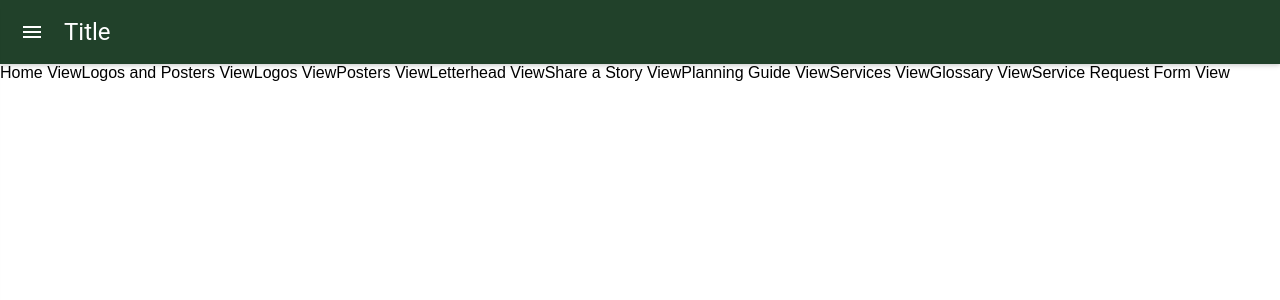
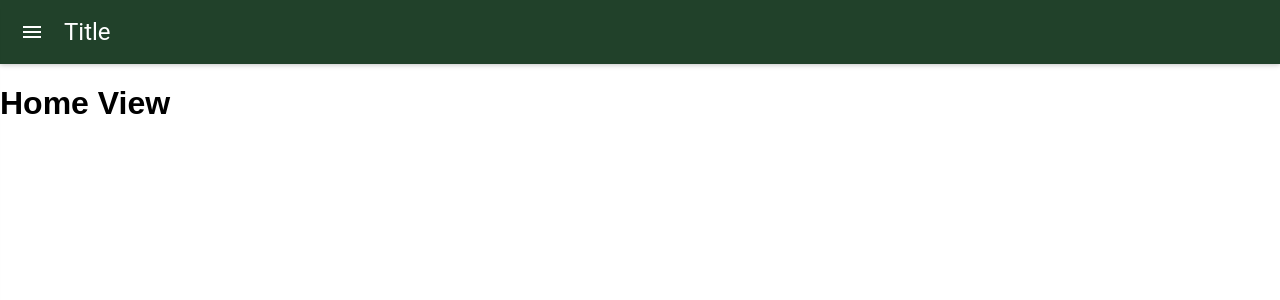
Before and after one commit to fus-marcom/resource-center, a React (Create React App) app: page / in a window 1280 px wide. Shown: the top 300 px of the page. Built offline with nearby package versions, Linux system fonts and the light colour scheme; what react-tap-event-plugin would draw is missing.

Commit message:
Add files for each view and links to drawer

```diff
--- a/src/App.js
+++ b/src/App.js
@@ -1,6 +1,6 @@
 import React, { Component } from 'react'
 import './App.css'
-import { Route } from 'react-router-dom'
+import { BrowserRouter, Route, Link } from 'react-router-dom'
 import AppBar from 'material-ui/AppBar'
 import Drawer from 'material-ui/Drawer'
 import MenuItem from 'material-ui/MenuItem'
@@ -18,6 +18,7 @@ class App extends Component {
   }
   render () {
     return (
+      <BrowserRouter>
         <MuiThemeProvider muiTheme={getMuiTheme(fusTheme)}>
           <div>
             <AppBar
@@ -31,21 +32,75 @@ class App extends Component {
               docked={false}
               onRequestChange={open => this.setState({ open })}
             >
-            <MenuItem>Menu Item</MenuItem>
-            <MenuItem>Menu Item 2</MenuItem>
+              <MenuItem>
+                <Link to='/'>Home</Link>
+              </MenuItem>
+              <MenuItem>
+                <Link to='/logos'>Logos</Link>
+              </MenuItem>
+              <MenuItem>
+                <Link to='/posters'>Posters</Link>
+              </MenuItem>
+              <MenuItem>
+                <Link to='/letterhead'>Letterhead</Link>
+              </MenuItem>
+              <MenuItem>
+                <Link to='/share-a-story'>Share a Story</Link>
+              </MenuItem>
+              <MenuItem>
+                <Link to='/service-request-form'>Service Request Form</Link>
+              </MenuItem>
+              <MenuItem>
+                <Link to='/tutorial'>Tutorial</Link>
+              </MenuItem>
             </Drawer>
-          <Route id='/'>Home View</Route>
-          <Route id='/logos-posters'>Logos and Posters View</Route>
-          <Route id='/logos'>Logos View</Route>
-          <Route id='/posters'>Posters View</Route>
-          <Route id='/letterhead'>Letterhead View</Route>
-          <Route id='/share-a-story'>Share a Story View</Route>
-          <Route id='/planning-guide'>Planning Guide View</Route>
-          <Route id='/services'>Services View</Route>
-          <Route id='/glossary'>Glossary View</Route>
-          <Route id='/service-request-form'>Service Request Form View</Route>
+
+            <Route exact path='/' render={() => <h1>Home View</h1>} />
+            <Route
+              exact
+              path='/logos-posters'
+              render={() => <h1>Logos and Posters View</h1>}
+            />
+            <Route exact path='/logos' render={() => <h1>Logos View</h1>} />
+            <Route exact path='/posters' render={() => <h1>Posters View</h1>} />
+            <Route
+              exact
+              path='/letterhead'
+              render={() => <h1>Letterhead View</h1>}
+            />
+            <Route
+              exact
+              path='/share-a-story'
+              render={() => <h1>Share a Story View</h1>}
+            />
+            <Route
+              exact
+              path='/planning-guide'
+              render={() => <h1>Planning Guide View</h1>}
+            />
+            <Route
+              exact
+              path='/services'
+              render={() => <h1>Services View</h1>}
+            />
+            <Route
+              exact
+              path='/glossary'
+              render={() => <h1>Glossary View</h1>}
+            />
+            <Route
+              exact
+              path='/service-request-form'
+              render={() => <h1>Service Request Form View</h1>}
+            />
+            <Route
+              exact
+              path='/tutorial'
+              render={() => <h1>Tutorial View</h1>}
+            />
           </div>
         </MuiThemeProvider>
+      </BrowserRouter>
     )
   }
 }
--- a/src/index.js
+++ b/src/index.js
@@ -1,14 +1,8 @@
 import React from 'react'
 import ReactDOM from 'react-dom'
-import { BrowserRouter } from 'react-router-dom'
 import './index.css'
 import App from './App'
 import registerServiceWorker from './registerServiceWorker'
 
-ReactDOM.render(
-  <BrowserRouter>
-    <App />
-  </BrowserRouter>,
-  document.getElementById('root')
-)
+ReactDOM.render(<App />, document.getElementById('root'))
 registerServiceWorker()
```
Also changed, not shown: src/views/Glossary.js (added), src/views/Home.js (added), src/views/Letterhead.js (added), src/views/Logos.js (added), src/views/LogosPosters.js (added), src/views/PlanningGuide.js (added), src/views/Posters.js (added), src/views/ServiceRequest.js (added), src/views/Services.js (added), src/views/Story.js (added). Lines whose indentation alone changed are shown as unchanged.
